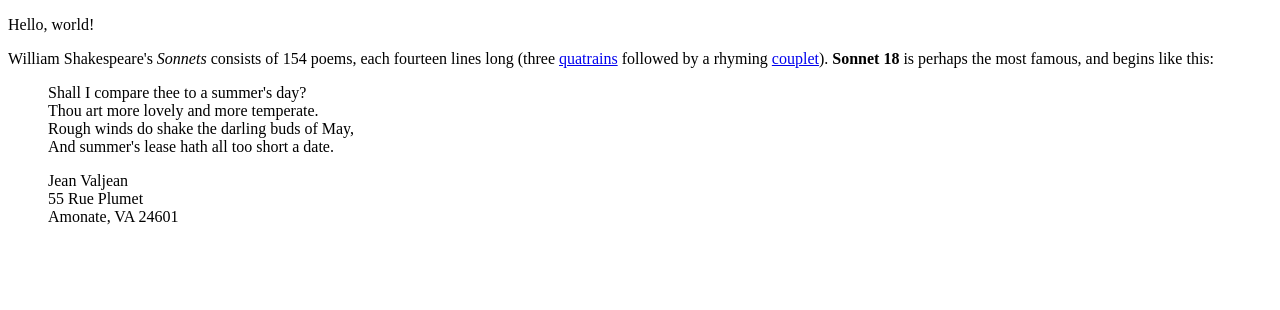
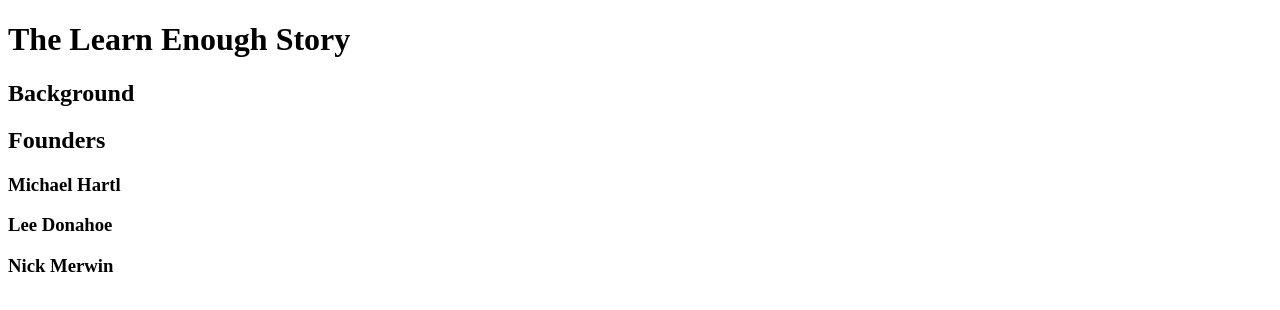
Before and after one commit to yousufmahomed/sample_website, a plain HTML site: page index.html in a window 1280 px wide. Drawn offline with Linux system fonts and the light colour scheme.

Commit message:
modify contents in line with tutorial

```diff
--- a/index.html
+++ b/index.html
@@ -4,29 +4,14 @@
     <meta charset="UTF-8">
     <meta http-equiv="X-UA-Compatible" content="IE=edge">
     <meta name="viewport" content="width=device-width, initial-scale=1.0">
-    <title>Sample website</title>
+    <title>Learn Enough to Be Dangerous</title>
 </head>
 <body>
-    <p>Hello, world!</p>
-    <p>
-        William Shakespeare's <em>Sonnets</em> consists of 154 poems, each fourteen
-        lines long (three
-        <a href="https://en.wikipedia.org/wiki/Quatrain">quatrains</a>
-        followed by a rhyming
-        <a href="https://en.wikipedia.org/wiki/Couplet">couplet</a>).
-        <strong>Sonnet 18</strong> is perhaps the most famous, and begins like this:
-      </p>
-      <blockquote>
-        <p>
-          Shall I compare thee to a summer's day?<br>
-          Thou art more lovely and more temperate.<br>
-          Rough winds do shake the darling buds of May,<br>
-          And summer's lease hath all too short a date.
-        </p>
-        <p>   Jean Valjean<br>
-            55 Rue Plumet<br>
-            Amonate, VA 24601</p>
-      </blockquote>
-
+    <h1>The Learn Enough Story</h1>
+    <h2>Background</h2>
+    <h2>Founders</h2>
+    <h3>Michael Hartl</h3>
+    <h3>Lee Donahoe</h3>
+    <h3>Nick Merwin</h3>
 </body>
 </html>
```
